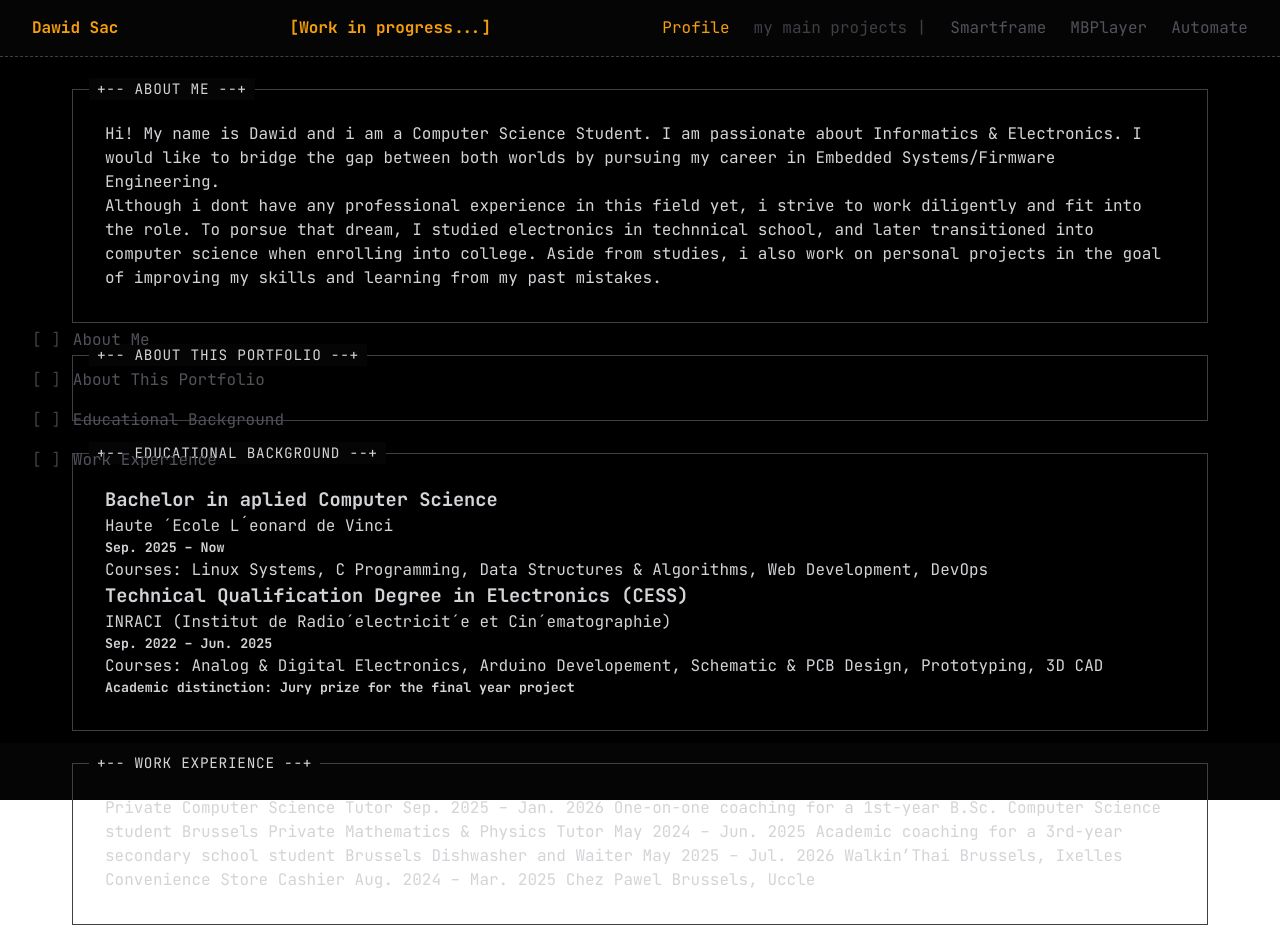
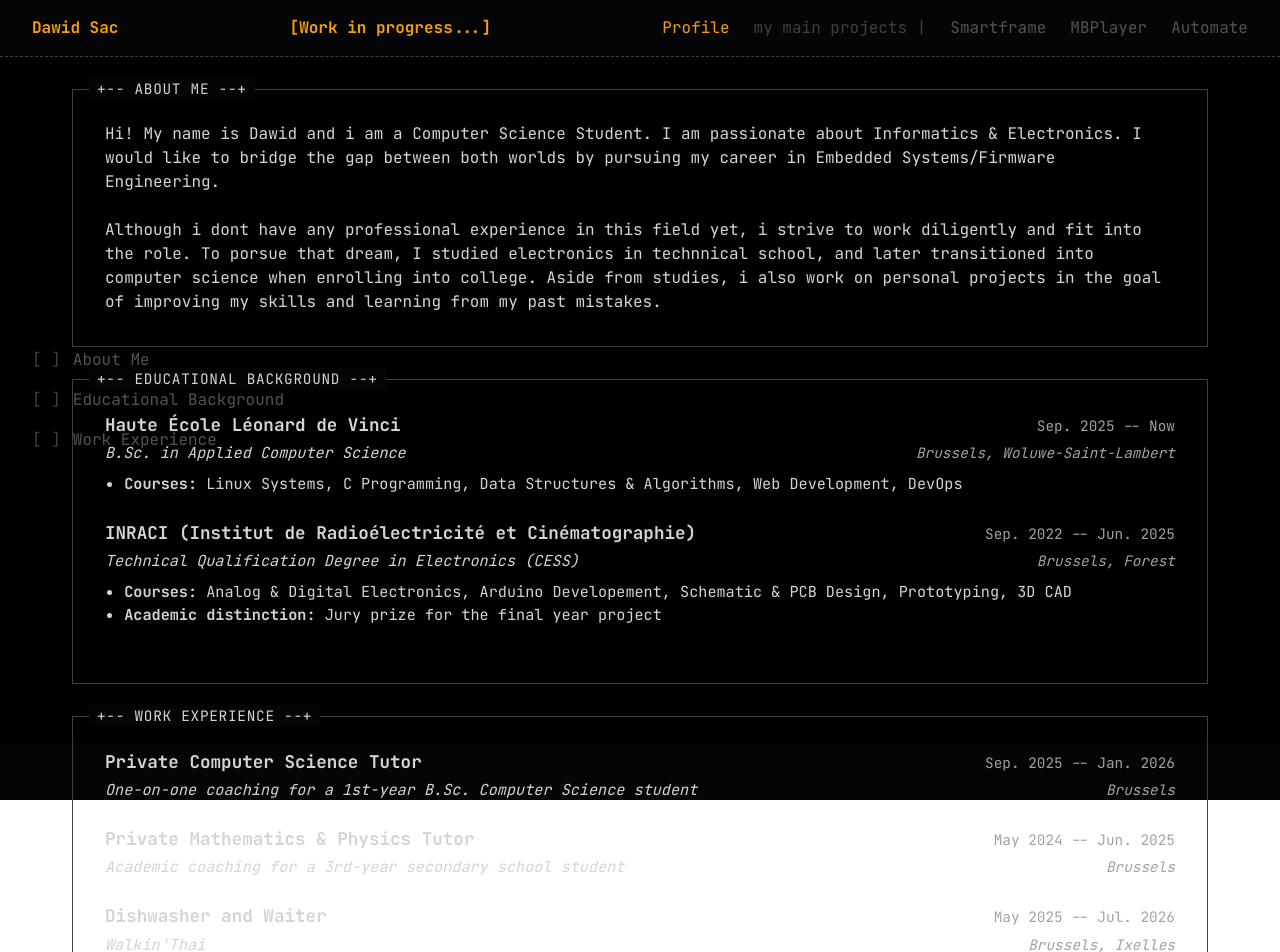
Before and after one commit to DawidSac24/portfolio, a React (Vite) app: page / in a window 1280 px wide. Shown: the top 952 px of the page. Built offline with nearby package versions, Linux system fonts and the light colour scheme.

Commit message:
refactor: update the education and work experience sectons format

```diff
--- a/index.html
+++ b/index.html
@@ -4,7 +4,7 @@
     <meta charset="UTF-8" />
     <link rel="icon" type="image/svg+xml" href="/favicon.svg" />
     <meta name="viewport" content="width=device-width, initial-scale=1.0" />
-    <title>%VITE_PAGE_TITLE%</title>
+    <title>Dawid Sac | portfolio</title>
   </head>
   <body>
     <div id="root"></div>
--- a/src/pages/Profile/Profile.module.css
+++ b/src/pages/Profile/Profile.module.css
@@ -24,3 +24,47 @@
   gap: 1rem;
   margin-top: 1rem;
 }
+
+.resumeItem {
+  margin-bottom: 1.5rem;
+}
+
+.resumeRow {
+  display: flex;
+  justify-content: space-between;
+  align-items: baseline;
+  margin-bottom: 0.25rem;
+}
+
+.resumeTitle {
+  font-weight: bold;
+  font-size: 1.1rem;
+}
+
+.resumeDate {
+  font-size: 0.9rem;
+  color: #a1a1aa;
+  white-space: nowrap;
+}
+
+.resumeSubtitle {
+  font-style: italic;
+  font-size: 0.95rem;
+}
+
+.resumeLocation {
+  font-style: italic;
+  font-size: 0.9rem;
+  color: #a1a1aa;
+}
+
+.resumeDetails {
+  margin-top: 0.5rem;
+  font-size: 0.95rem;
+  color: #d4d4d8;
+}
+
+.resumeDetails ul {
+  padding-left: 1.2rem;
+  margin-top: 0.25rem;
+}
--- a/src/pages/Profile/Profile.tsx
+++ b/src/pages/Profile/Profile.tsx
@@ -1,12 +1,3 @@
-// import {
-//   GitCommit,
-//   BriefcasePlus,
-//   FileText,
-//   Cpu,
-//   Code2,
-//   Music,
-// } from "lucide-react";
-// import { Badge } from "../../components//ui/Badge";
 import { Section } from "../../components/ui/Section";
 import { SideNav } from "../../components/Navigation/SideNav";
 import styles from "./Profile.module.css";
@@ -14,7 +5,6 @@ import styles from "./Profile.module.css";
 export const Profile = () => {
   const navItems = [
     { id: "overview", label: "About Me" },
-    { id: "this-portfolio", label: "About This Portfolio" },
     { id: "education", label: "Educational Background" },
     { id: "experience", label: "Work Experience" },
   ];
@@ -26,7 +16,6 @@ export const Profile = () => {
       <div className={styles.mainContent}>
         <Section id="overview" title="About Me">
           <div className={styles.profileHeader}>
-            {/* Placeholder for Profile Picture */}
             <div className={styles.profileImage}></div>
 
             <div className={styles.bioContainer}>
@@ -36,6 +25,7 @@ export const Profile = () => {
                 bridge the gap between both worlds by pursuing my career in
                 Embedded Systems/Firmware Engineering.
                 <br />
+                <br />
                 Although i dont have any professional experience in this field
                 yet, i strive to work diligently and fit into the role. To
                 porsue that dream, I studied electronics in technnical school,
@@ -44,59 +34,120 @@ export const Profile = () => {
                 the goal of improving my skills and learning from my past
                 mistakes.
               </p>
-
-              {/* <div className={styles.techStack}>
-                <Badge name="Embedded C/C++" icon={Cpu} />
-                <Badge name="React & WebGL" icon={Code2} />
-              </div>
-
-              <br />
-              <div className={styles.links}>
-                <a href="#" className={styles.link}>
-                  <GitCommit size={20} /> GitHub
-                </a>
-                <a href="#" className={styles.link}>
-                  <BriefcasePlus size={20} /> LinkedIn
-                </a>
-                <a href="#" className={styles.link}>
-                  <FileText size={20} /> Resume
-                </a>
-              </div> */}
             </div>
           </div>
         </Section>
 
-        <Section id="this-portfolio" title="About this portfolio">
-          <p></p>
-        </Section>
+        <Section id="education" title="Educational Background">
+          <div className={styles.resumeItem}>
+            <div className={styles.resumeRow}>
+              <span className={styles.resumeTitle}>
+                Haute École Léonard de Vinci
+              </span>
+              <span className={styles.resumeDate}>Sep. 2025 -- Now</span>
+            </div>
+            <div className={styles.resumeRow}>
+              <span className={styles.resumeSubtitle}>
+                B.Sc. in Applied Computer Science
+              </span>
+              <span className={styles.resumeLocation}>
+                Brussels, Woluwe-Saint-Lambert
+              </span>
+            </div>
+            <div className={styles.resumeDetails}>
+              <ul>
+                <li>
+                  <strong>Courses:</strong> Linux Systems, C Programming, Data
+                  Structures & Algorithms, Web Development, DevOps
+                </li>
+              </ul>
+            </div>
+          </div>
 
-        <Section id="education" title="Educational Background">
-          <p>
-            <h3>Bachelor in aplied Computer Science</h3>
-            Haute ´Ecole L´eonard de Vinci
-            <h5>Sep. 2025 – Now</h5>Courses: Linux Systems, C Programming, Data
-            Structures & Algorithms, Web Development, DevOps
-          </p>
-          <p>
-            <h3>Technical Qualification Degree in Electronics (CESS) </h3>
-            INRACI (Institut de Radio´electricit´e et Cin´ematographie)
-            <h5>Sep. 2022 – Jun. 2025</h5>
-            Courses: Analog & Digital Electronics, Arduino Developement,
-            Schematic & PCB Design, Prototyping, 3D CAD
-            <h5>Academic distinction: Jury prize for the final year project</h5>
-          </p>
+          <div className={styles.resumeItem}>
+            <div className={styles.resumeRow}>
+              <span className={styles.resumeTitle}>
+                INRACI (Institut de Radioélectricité et Cinématographie)
+              </span>
+              <span className={styles.resumeDate}>Sep. 2022 -- Jun. 2025</span>
+            </div>
+            <div className={styles.resumeRow}>
+              <span className={styles.resumeSubtitle}>
+                Technical Qualification Degree in Electronics (CESS)
+              </span>
+              <span className={styles.resumeLocation}>Brussels, Forest</span>
+            </div>
+            <div className={styles.resumeDetails}>
+              <ul>
+                <li>
+                  <strong>Courses:</strong> Analog & Digital Electronics,
+                  Arduino Developement, Schematic & PCB Design, Prototyping, 3D
+                  CAD
+                </li>
+                <li>
+                  <strong>Academic distinction:</strong> Jury prize for the
+                  final year project
+                </li>
+              </ul>
+            </div>
+          </div>
         </Section>
 
         <Section id="experience" title="Work Experience">
-          <p>
-            Private Computer Science Tutor Sep. 2025 – Jan. 2026 One-on-one
-            coaching for a 1st-year B.Sc. Computer Science student Brussels
-            Private Mathematics & Physics Tutor May 2024 – Jun. 2025 Academic
-            coaching for a 3rd-year secondary school student Brussels Dishwasher
-            and Waiter May 2025 – Jul. 2026 Walkin’Thai Brussels, Ixelles
-            Convenience Store Cashier Aug. 2024 – Mar. 2025 Chez Pawel Brussels,
-            Uccle
-          </p>
+          <div className={styles.resumeItem}>
+            <div className={styles.resumeRow}>
+              <span className={styles.resumeTitle}>
+                Private Computer Science Tutor
+              </span>
+              <span className={styles.resumeDate}>Sep. 2025 -- Jan. 2026</span>
+            </div>
+            <div className={styles.resumeRow}>
+              <span className={styles.resumeSubtitle}>
+                One-on-one coaching for a 1st-year B.Sc. Computer Science
+                student
+              </span>
+              <span className={styles.resumeLocation}>Brussels</span>
+            </div>
+          </div>
+
+          <div className={styles.resumeItem}>
+            <div className={styles.resumeRow}>
+              <span className={styles.resumeTitle}>
+                Private Mathematics & Physics Tutor
+              </span>
+              <span className={styles.resumeDate}>May 2024 -- Jun. 2025</span>
+            </div>
+            <div className={styles.resumeRow}>
+              <span className={styles.resumeSubtitle}>
+                Academic coaching for a 3rd-year secondary school student
+              </span>
+              <span className={styles.resumeLocation}>Brussels</span>
+            </div>
+          </div>
+
+          <div className={styles.resumeItem}>
+            <div className={styles.resumeRow}>
+              <span className={styles.resumeTitle}>Dishwasher and Waiter</span>
+              <span className={styles.resumeDate}>May 2025 -- Jul. 2026</span>
+            </div>
+            <div className={styles.resumeRow}>
+              <span className={styles.resumeSubtitle}>Walkin'Thai</span>
+              <span className={styles.resumeLocation}>Brussels, Ixelles</span>
+            </div>
+          </div>
+
+          <div className={styles.resumeItem}>
+            <div className={styles.resumeRow}>
+              <span className={styles.resumeTitle}>
+                Convenience Store Cashier
+              </span>
+              <span className={styles.resumeDate}>Aug. 2024 -- Mar. 2025</span>
+            </div>
+            <div className={styles.resumeRow}>
+              <span className={styles.resumeSubtitle}>Chez Pawel</span>
+              <span className={styles.resumeLocation}>Brussels, Uccle</span>
+            </div>
+          </div>
         </Section>
       </div>
     </div>
```
